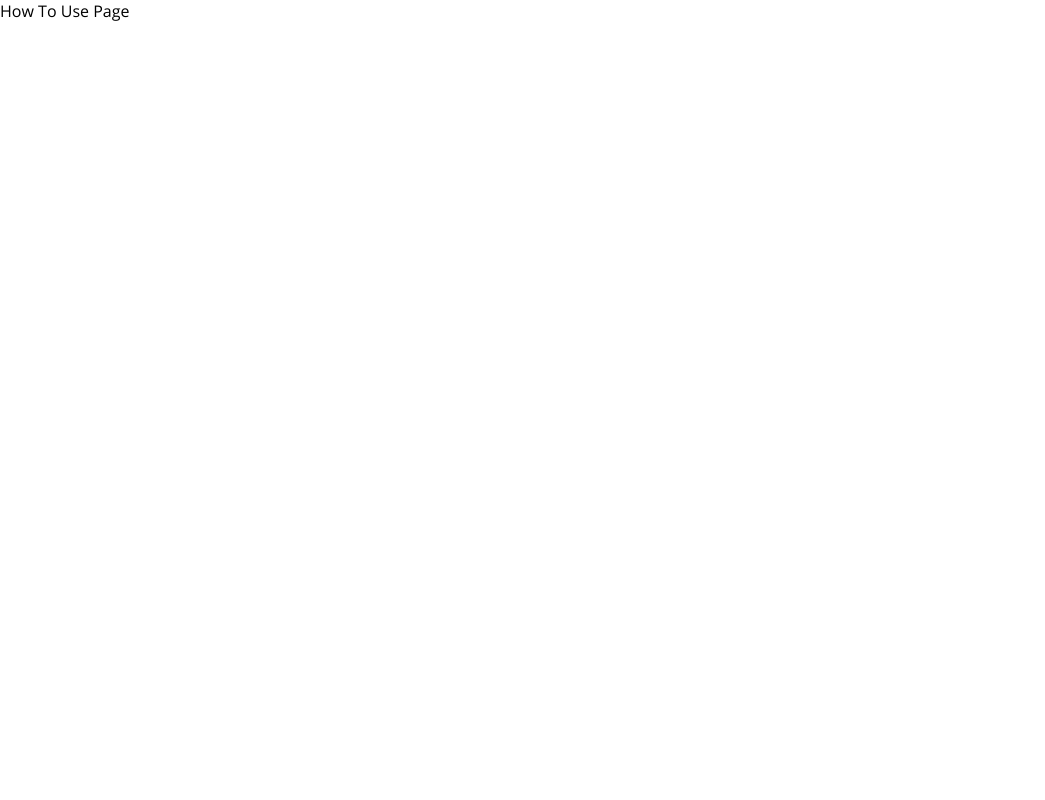
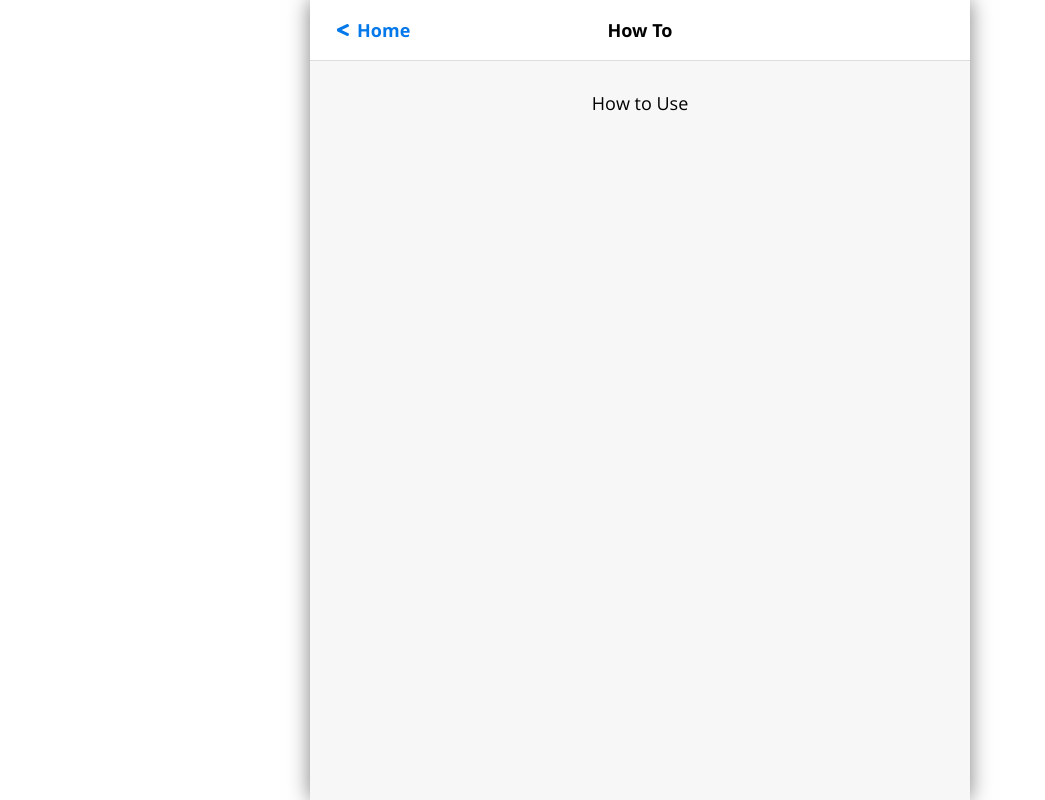
Before and after one commit to christianhalsell/app-street-sports-challenger, a React (Create React App) app: page /howtouse in a window 1280 px wide. Shown: the whole page, without its empty margins (0-1045 px from the left). Built offline with nearby package versions, Linux system fonts and the light colour scheme.

Commit message:
adjust header flex area

```diff
--- a/src/components/Header.module.css
+++ b/src/components/Header.module.css
@@ -10,18 +10,18 @@
 
 .headerLeft {
   display: flex;
-  flex: 1;
+  flex: 2;
   justify-content: flex-start;
 }
 
 .headerCenter {
-  flex: 4;
+  flex: 5;
   text-align: center;
   font-family: 'OpenSans-Bold';
 }
 
 .headerRight {
   display: flex;
-  flex: 1;
+  flex: 2;
   justify-content: flex-end;
 }
--- a/src/pages/FinalScoresPage.js
+++ b/src/pages/FinalScoresPage.js
@@ -41,7 +41,7 @@ const FinalScoresPage = (props) => {
         leftContent={
           ''
           // <Button buttonType='text' onClick={() => navigate(-1)}>
-          //   <FaLessThan size={20} />{' '}
+          //   <FaLessThan size={16} />{' '}
           //   <span className={{ paddingLeft: 6 }}>Back</span>
           // </Button>
         }
--- a/src/pages/HowToUsePage.js
+++ b/src/pages/HowToUsePage.js
@@ -1,7 +1,38 @@
-import React from 'react';
+import React, { useState, useEffect } from 'react';
+import { FaLessThan, FaHome } from 'react-icons/fa';
+import { useNavigate } from 'react-router-dom';
+
+import Container from '../components/Container';
+import Header from '../components/Header';
+import Content from '../components/Content';
+import Button from '../components/Button';
+import PlayerInputForm from '../components/PlayerInputForm';
+import Modal from '../components/Modal';
 
 const HowToUsePage = () => {
-  return <div>How To Use Page</div>;
+  const navigate = useNavigate();
+  return (
+    <Container>
+      <Header
+        title='How To'
+        leftContent={
+          <Button buttonType='text' onClick={() => navigate(-1)}>
+            <FaLessThan size={16} />{' '}
+            <span style={{ paddingLeft: 6 }}>Home</span>
+          </Button>
+        }
+        rightContent={
+          ''
+          // <Button buttonType='text' onClick={() => navigate('/')}>
+          //   <FaHome size={26} />
+          // </Button>
+        }
+      />
+      <Content>
+        <div>How to Use</div>
+      </Content>
+    </Container>
+  );
 };
 
 export default HowToUsePage;
--- a/src/pages/InputAddPlayersPage.js
+++ b/src/pages/InputAddPlayersPage.js
@@ -36,7 +36,7 @@ const InputAddPlayersPage = () => {
         title='Add Players'
         leftContent={
           <Button buttonType='text' onClick={() => navigate(-1)}>
-            <FaLessThan size={20} />{' '}
+            <FaLessThan size={16} />{' '}
             <span style={{ paddingLeft: 6 }}>Back</span>
           </Button>
         }
--- a/src/pages/NameEntryPage.js
+++ b/src/pages/NameEntryPage.js
@@ -48,7 +48,7 @@ const NameEntryPage = () => {
         title='Name Entry (Optional)'
         leftContent={
           <Button buttonType='text' onClick={() => navigate(-1)}>
-            <FaLessThan size={20} />{' '}
+            <FaLessThan size={16} />{' '}
             <span style={{ paddingLeft: 6 }}>Back</span>
           </Button>
         }
--- a/src/pages/RoundsPage.js
+++ b/src/pages/RoundsPage.js
@@ -38,7 +38,7 @@ const RoundsPage = () => {
         leftContent={
           ''
           // <Button buttonType='text' onClick={() => navigate(-1)}>
-          //   <FaLessThan size={20} />{' '}
+          //   <FaLessThan size={16} />{' '}
           //   <span style={{ paddingLeft: 6 }}>Back</span>
           // </Button>
         }
--- a/src/pages/ScoresPage.js
+++ b/src/pages/ScoresPage.js
@@ -49,7 +49,7 @@ const ScoresPage = (props) => {
         leftContent={
           ''
           // <Button buttonType='text' onClick={() => navigate(-1)}>
-          //   <FaLessThan size={20} />{' '}
+          //   <FaLessThan size={16} />{' '}
           //   <span style={{ paddingLeft: 6 }}>Back</span>
           // </Button>
         }
```
